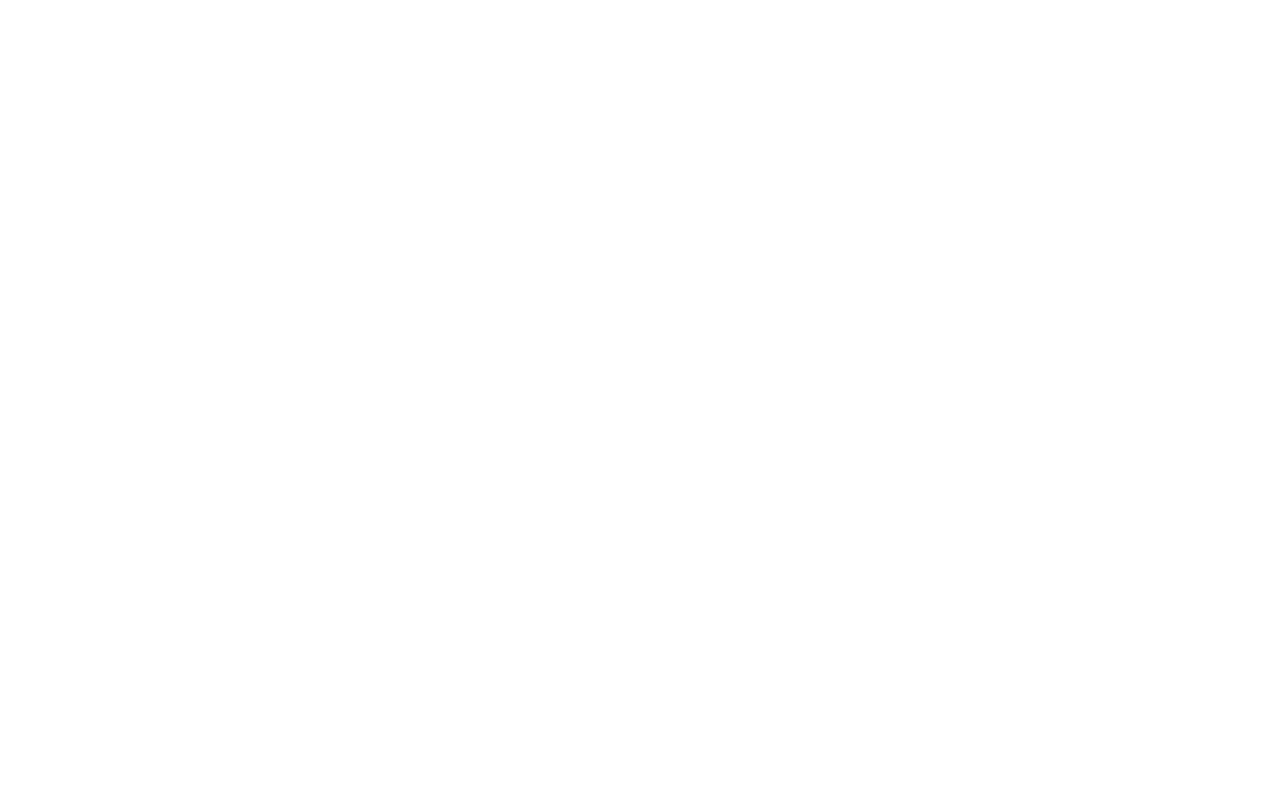
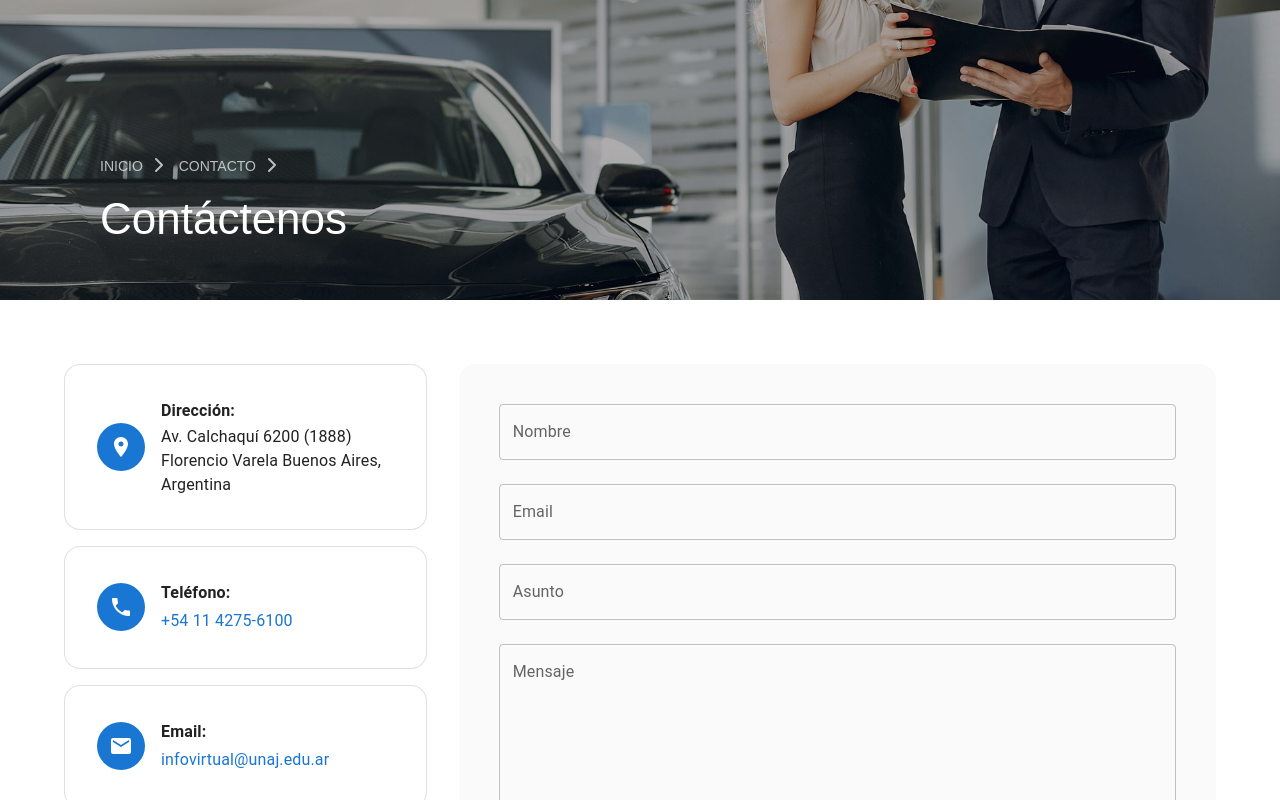
Before and after one commit to r1ky131115/Site-ArgenMoto, a React (Create React App) app: page /contact in a window 1280 px wide. Before the commit this address had no page. Shown: the part 300-1100 px from the top of the page. Before the commit the page ends 800 px from the top, so only its background shows below. Built offline with nearby package versions, Linux system fonts and the light colour scheme.

Commit message:
Se crea componente de contacto

```diff
--- /dev/null
+++ b/src/components/Contact/Contact.tsx
@@ -0,0 +1,232 @@
+import React from 'react';
+import { useForm, Controller } from 'react-hook-form';
+import {
+  Box,
+  Container,
+  Grid,
+  Paper,
+  Typography,
+  TextField,
+  Button,
+  styled,
+  IconButton,
+} from '@mui/material';
+import {
+  LocationOn,
+  Phone,
+  Email,
+} from '@mui/icons-material';
+
+// Tipos para el formulario
+interface IContactForm {
+  name: string;
+  email: string;
+  subject: string;
+  message: string;
+}
+
+// Estilos personalizados
+const ContactCard = styled(Paper)(({ theme }) => ({
+  padding: theme.spacing(4),
+  borderRadius: theme.spacing(2),
+  display: 'flex',
+  alignItems: 'center',
+  marginBottom: theme.spacing(2),
+  border: `1px solid ${theme.palette.divider}`,
+  '& .MuiIconButton-root': {
+    marginRight: theme.spacing(2),
+    backgroundColor: theme.palette.primary.main,
+    color: theme.palette.primary.contrastText,
+    '&:hover': {
+      backgroundColor: theme.palette.primary.dark,
+    },
+  },
+}));
+
+const ContactForm = styled(Paper)(({ theme }) => ({
+  padding: theme.spacing(5),
+  borderRadius: theme.spacing(2),
+  backgroundColor: theme.palette.grey[50],
+}));
+
+const MapContainer = styled(Paper)(({ theme }) => ({
+  height: '400px',
+  width: '100%',
+  marginTop: theme.spacing(6),
+  backgroundColor: theme.palette.background.paper,
+  borderRadius: theme.spacing(2),
+}));
+
+const StyledTextField = styled(TextField)(({ theme }) => ({
+  marginBottom: theme.spacing(3),
+}));
+
+const Contacto: React.FC = () => {
+  const { control, handleSubmit, formState: { errors } } = useForm<IContactForm>({
+    defaultValues: {
+      name: '',
+      email: '',
+      subject: '',
+      message: '',
+    }
+  });
+
+  const onSubmit = (data: IContactForm) => {
+    console.log('Form submitted:', data);
+    // Aquí puedes agregar la lógica para enviar el formulario
+  };
+
+  const contactInfo = [
+    {
+      icon: <LocationOn />,
+      title: 'Dirección:',
+      content: 'Av. Calchaquí 6200 (1888) Florencio Varela Buenos Aires, Argentina',
+      link: undefined,
+    },
+    {
+      icon: <Phone />,
+      title: 'Teléfono:',
+      content: '+54 11 4275-6100',
+      link: '+54 11 4275-6100',
+    },
+    {
+      icon: <Email />,
+      title: 'Email:',
+      content: 'infovirtual@unaj.edu.ar',
+      link: 'mailto:infovirtual@unaj.edu.ar',
+    },
+  ];
+
+  return (
+    <Box component="section" py={8}>
+      <Container>
+        <Grid container spacing={4}>
+          {/* Información de contacto */}
+          <Grid item xs={12} md={4}>
+            <Box>
+              {contactInfo.map((info, index) => (
+                <ContactCard key={index} elevation={0}>
+                  <IconButton size="large">
+                    {info.icon}
+                  </IconButton>
+                  <Box>
+                    <Typography variant="subtitle1" fontWeight="bold">
+                      {info.title}
+                    </Typography>
+                    {info.link ? (
+                      <Typography
+                        component="a"
+                        href={info.link}
+                        color="primary"
+                        sx={{ textDecoration: 'none' }}
+                      >
+                        {info.content}
+                      </Typography>
+                    ) : (
+                      <Typography>{info.content}</Typography>
+                    )}
+                  </Box>
+                </ContactCard>
+              ))}
+            </Box>
+          </Grid>
+
+          {/* Formulario de contacto */}
+          <Grid item xs={12} md={8}>
+            <ContactForm elevation={0}>
+              <form onSubmit={handleSubmit(onSubmit)}>
+                <Controller
+                  name="name"
+                  control={control}
+                  rules={{ required: 'El nombre es requerido' }}
+                  render={({ field }) => (
+                    <StyledTextField
+                      {...field}
+                      fullWidth
+                      label="Nombre"
+                      error={!!errors.name}
+                      helperText={errors.name?.message}
+                    />
+                  )}
+                />
+
+                <Controller
+                  name="email"
+                  control={control}
+                  rules={{
+                    required: 'El email es requerido',
+                    pattern: {
+                      value: /^[A-Z0-9._%+-]+@[A-Z0-9.-]+\.[A-Z]{2,}$/i,
+                      message: 'Email inválido'
+                    }
+                  }}
+                  render={({ field }) => (
+                    <StyledTextField
+                      {...field}
+                      fullWidth
+                      label="Email"
+                      error={!!errors.email}
+                      helperText={errors.email?.message}
+                    />
+                  )}
+                />
+
+                <Controller
+                  name="subject"
+                  control={control}
+                  rules={{ required: 'El asunto es requerido' }}
+                  render={({ field }) => (
+                    <StyledTextField
+                      {...field}
+                      fullWidth
+                      label="Asunto"
+                      error={!!errors.subject}
+                      helperText={errors.subject?.message}
+                    />
+                  )}
+                />
+
+                <Controller
+                  name="message"
+                  control={control}
+                  rules={{ required: 'El mensaje es requerido' }}
+                  render={({ field }) => (
+                    <StyledTextField
+                      {...field}
+                      fullWidth
+                      label="Mensaje"
+                      multiline
+                      rows={7}
+                      error={!!errors.message}
+                      helperText={errors.message?.message}
+                    />
+                  )}
+                />
+
+                <Button
+                  type="submit"
+                  variant="contained"
+                  size="large"
+                  sx={{ py: 1.5, px: 4 }}
+                >
+                  Enviar Mensaje
+                </Button>
+              </form>
+            </ContactForm>
+          </Grid>
+        </Grid>
+
+        {/* Contenedor del Mapa */}
+        <Grid container justifyContent="center">
+          <Grid item xs={12}>
+            <MapContainer>
+              {/* Aquí puedes integrar un mapa usando Google Maps, Mapbox, etc. */}
+            </MapContainer>
+          </Grid>
+        </Grid>
+      </Container>
+    </Box>
+  );
+};
+
+export default Contacto;
--- a/src/components/Footer/Footer.tsx
+++ b/src/components/Footer/Footer.tsx
@@ -42,7 +42,7 @@
   const contactInfo: ContactInfo = {
     address: "Av. Calchaquí 6200 (1888) Florencio Varela Buenos Aires, Argentina",
     phone: "+54 11 4275-6100",
-    email: "www.unaj.edu.ar"
+    email: "infovirtual@unaj.edu.ar"
   };
 
   const currentYear = new Date().getFullYear();
--- a/src/components/Navbar/Navbar.tsx
+++ b/src/components/Navbar/Navbar.tsx
@@ -74,7 +74,7 @@
             </li>
             <li className="nav-item">
               <NavLink
-                to="/contacto"
+                to="/contact"
                 className={({ isActive }) =>
                   `nav-link ${isActive ? 'active' : ''}`
                 }
--- /dev/null
+++ b/src/pages/Contact/Contact.tsx
@@ -0,0 +1,24 @@
+import React from 'react';
+import PageHeader from '../../components/Header/PageHeader';
+import Contacto from '../../components/Contact/Contact';
+
+const Contact: React.FC = () => {
+
+  const breadcrumbs = [
+    { text: 'Inicio', url: '/' },
+    { text: 'Contacto', url: '/contact' }
+  ];
+
+  return (
+    <>
+      <PageHeader
+        backgroundImage="/images/bg_3.jpg"
+        title="Contáctenos"
+        breadcrumbs={breadcrumbs}
+      />
+      <Contacto />
+    </>
+  );
+};
+
+export default Contact;
--- a/src/routes/routes.tsx
+++ b/src/routes/routes.tsx
@@ -7,7 +7,7 @@
 import PanelControlPage from '../pages/PanelControl/PanelControlPage';
 import ProtectedRoute from '../components/ProtectedRoute/ProtectedRoute';
 import { AuthProvider } from '../context/AuthContext';
-
+import Contact from '../pages/Contact/Contact';
 const AppWrapper = ({ children }: { children: React.ReactNode }) => (
   <AuthProvider>
     {children}
@@ -26,6 +26,10 @@
       {
         path: '/vehicles',
         element: <VehiclesGrid />
+      },
+      {
+        path: '/contact',
+        element: <Contact />
       },
       {
         path: '/login',
```
